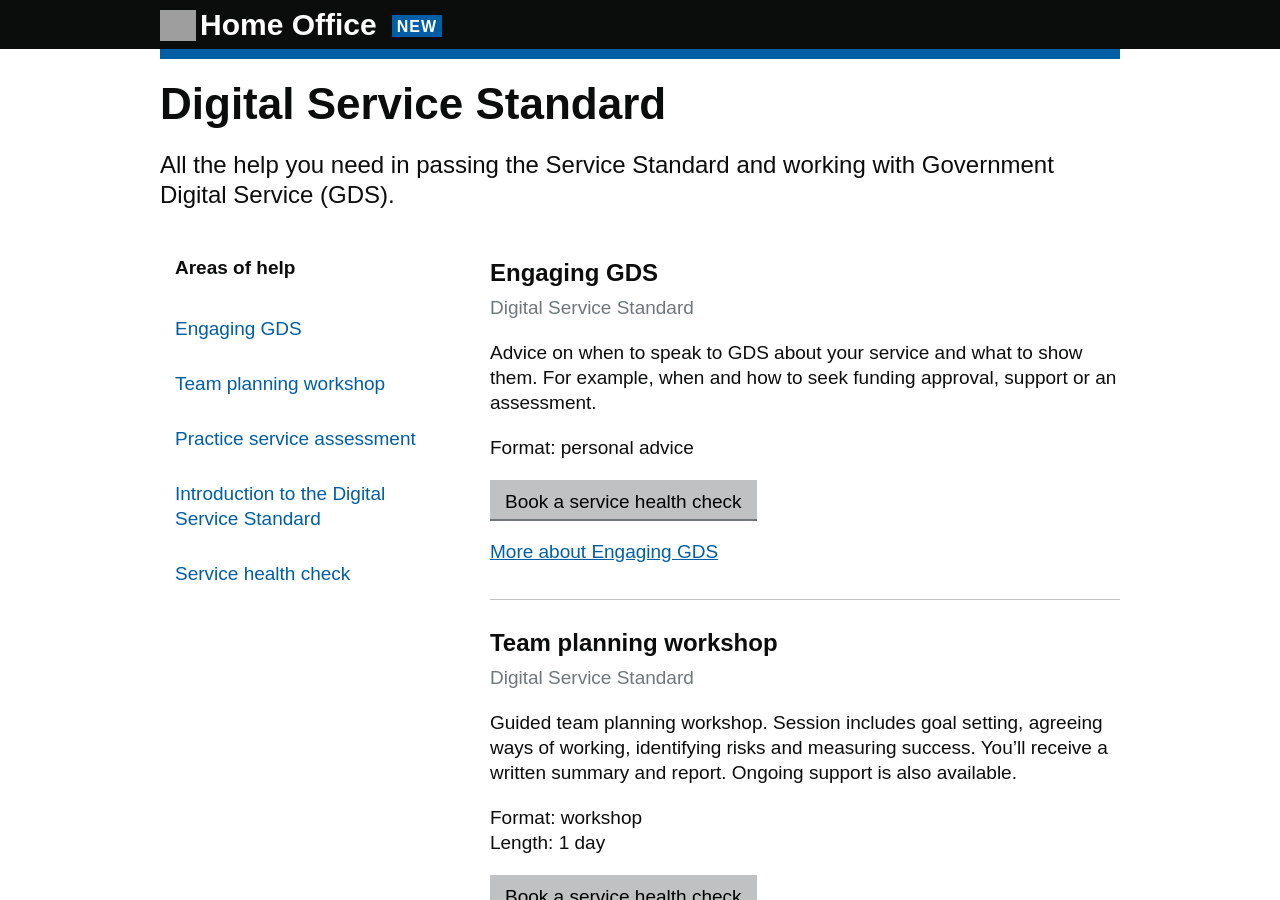
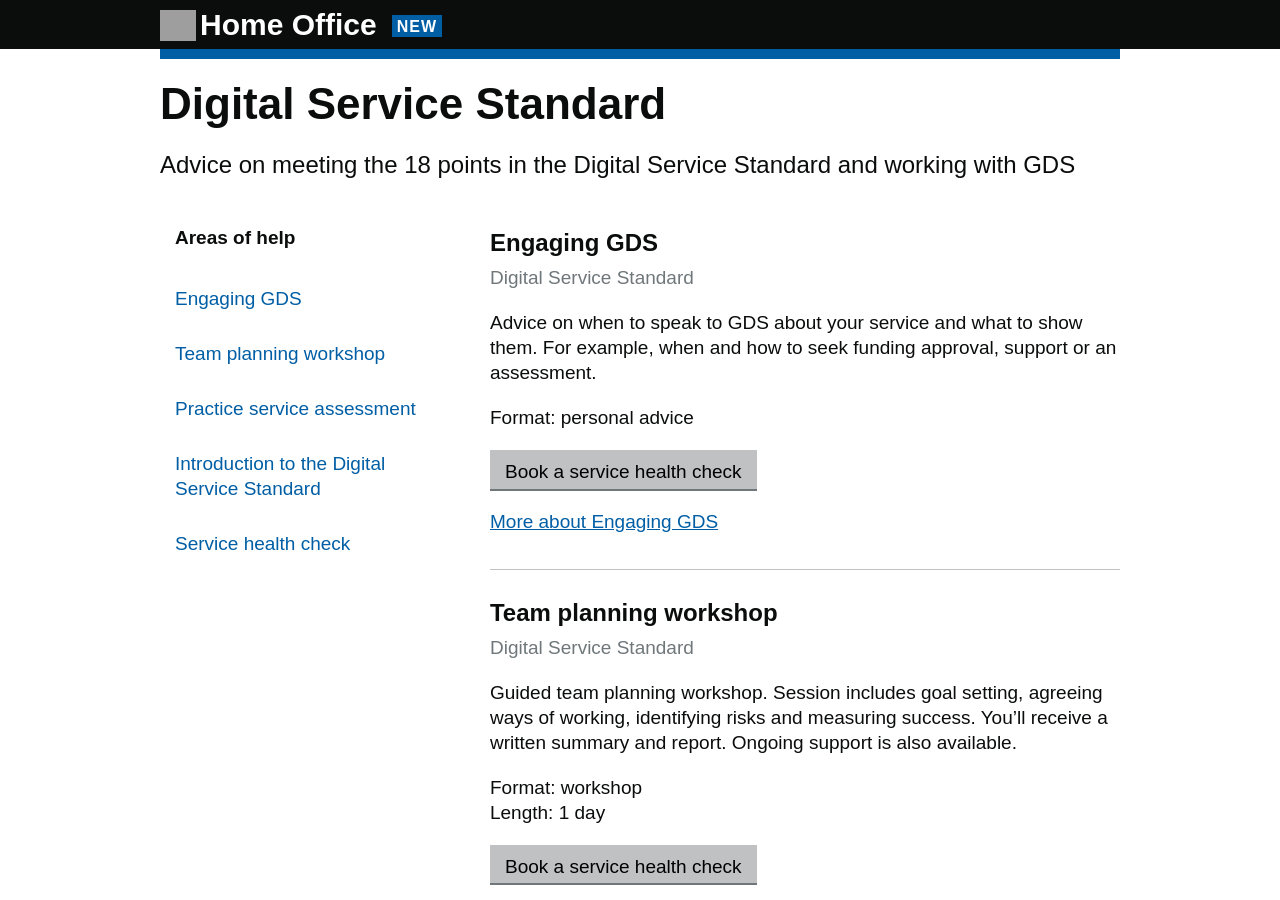
Before and after one commit to Abdul2/coe, a Jekyll site: the page built from digital-service-standard.md, in a window 1280 px wide and 900 px high. Built offline with Jekyll 4.4.1, drawn with Linux system fonts in a browser that asks for light colours; grey boxes are pictures that could not be loaded.

Commit message:
Content changes

```diff
--- a/digital-service-standard.md
+++ b/digital-service-standard.md
@@ -5,4 +5,4 @@ permalink: /digital-service-standard
 category: "Digital Service Standard"
 ---
 
-All the help you need in passing the Service Standard and working with Government Digital Service (GDS).
+Advice on meeting the 18 points in the Digital Service Standard and working with GDS
```
